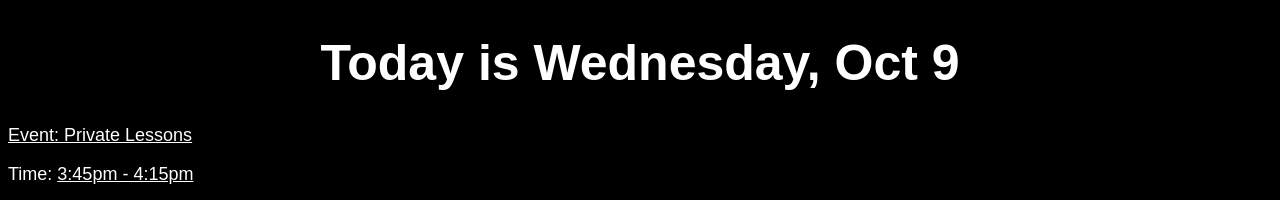
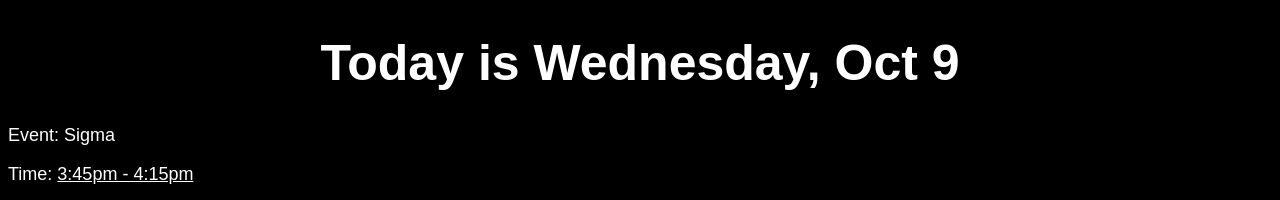
Before and after one commit to kevsbackup/myschedule, a plain HTML site: page index.html in a window 1280 px wide. Shown: the top 200 px of the page. Drawn offline with Linux system fonts and the light colour scheme.

Commit message:
Update index.html

```diff
--- a/index.html
+++ b/index.html
@@ -53,5 +53,31 @@
             font-size: 50px;
         }
     </style>
+    <script>
+        // Example JSON data (this could be fetched from an API)
+const jsonData = {
+    "event": "Sigma",
+    "other": "other other"
+};
+
+// Function to update the HTML content
+function updateContent() {
+    // Here you would normally fetch data from an API
+    // For example: fetch('your-api-url').then(response => response.json()).then(data => { ... });
+
+    // Simulating the fetching of JSON data
+    const data = jsonData; // Replace this with the fetched data
+
+    // Update the HTML elements
+    document.getElementById('event').textContent = "Event: " + data.event;
+}
+
+// Call the function to update content immediately
+updateContent();
+
+// Set interval to refresh data every 24 hours (86400000 milliseconds)
+setInterval(updateContent, 10000);
+
+    </script>
 </body>
 </html>
```
